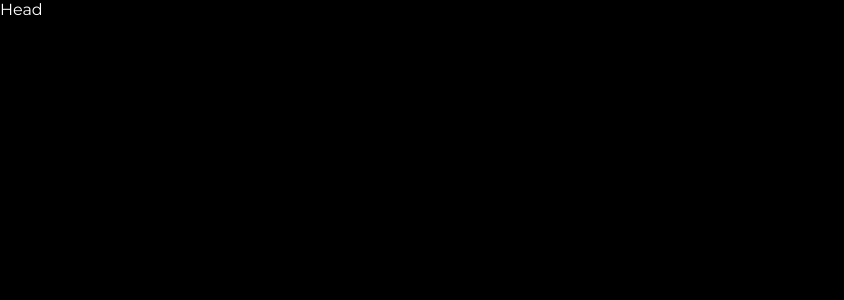
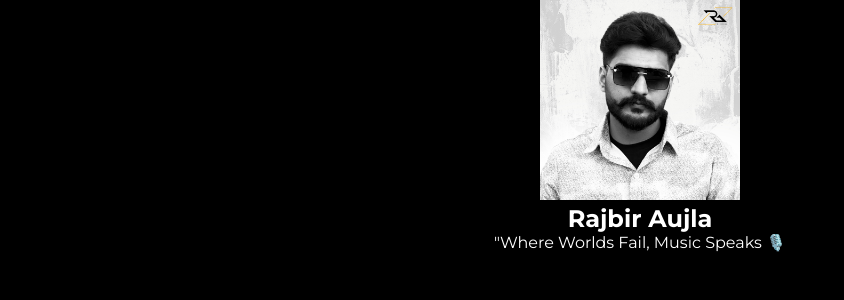
Before and after one commit to AgyapalSinghAujla/Rajbir-Official-Portfolio, a Next.js app: page / in a window 1280 px wide. Shown: the top 300 px of the page, without its empty margins (0-844 px from the left). Built offline with nearby package versions, Linux system fonts and the light colour scheme.

Commit message:
Header updated

```diff
--- a/app/components/HeaderComponent/Header.jsx
+++ b/app/components/HeaderComponent/Header.jsx
@@ -1,10 +1,16 @@
 const Header = () =>{
     return(
-        <div>
-            Head
-        </div>
+        <header>
+            <div>
+                <img width={200} height={200} className="ra-official-logo" src="./../RajbirAujlaOfficialProfile.jpeg"/>
+            </div>
+            <div>
+                <h1>Rajbir Aujla</h1>
+            </div>
+            <div>
+                <p>"Where Worlds Fail, Music Speaks 🎙️</p>
+            </div>
+        </header>
     )
-
 };
-
 export default Header;
--- a/app/globals.css
+++ b/app/globals.css
@@ -43,3 +43,12 @@ body {
   color: var(--text-color);
    font-family: var(--font-montserrat), sans-serif;
 }
+
+header{
+  display: flex;
+  flex-direction: column;
+  align-items: center;
+}
+
+.ra-official-logo{
+}
```
Also changed, not shown: public/RajbirAujlaOfficialProfile.jpeg (renamed from public/RajbirAujlaOfficialProfile.jpg.jpeg).
